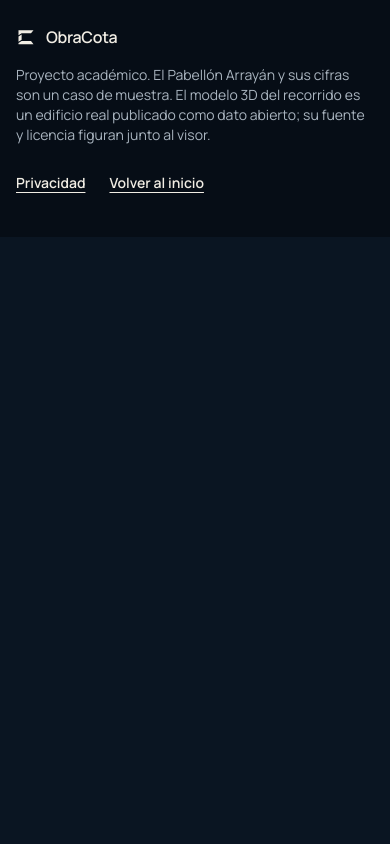
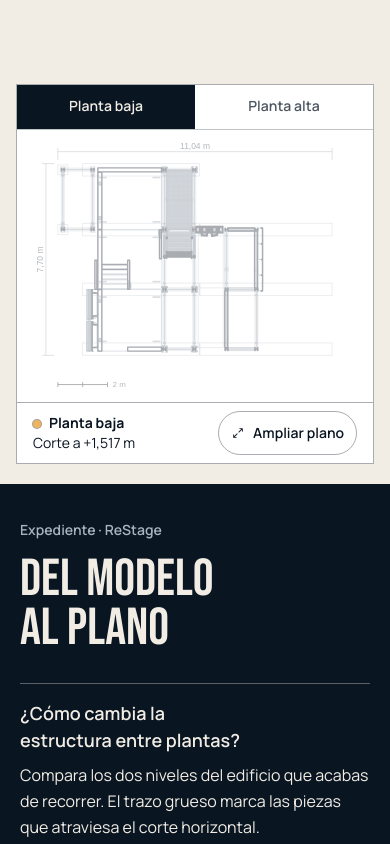
Before and after one commit to Dvanielx03/ObraCota, a Next.js app in the folder landing/: page / in a window 390 px wide. Shown: the part 8700-9544 px from the top of the page. Before the commit the page ends 8937 px from the top, so only its background shows below. Built offline with nearby package versions, Linux system fonts and the light colour scheme; no server answers.

Commit message:
feat: :sparkles: AddDossierSection

```diff
--- /dev/null
+++ b/landing/src/components/sections/expediente.tsx
@@ -0,0 +1,93 @@
+"use client";
+
+import Image from "next/image";
+import { useRef, useState } from "react";
+import { ArrowsOutSimple, X } from "@phosphor-icons/react/dist/ssr";
+import { gsap, MOVIMIENTO_OK, useGSAP } from "@/lib/gsap";
+import { FUENTE_MODELO } from "@/lib/modelo/fuente";
+
+const plantas = [
+  { nombre: "Planta baja", archivo: "/modelos/restage-planta-baja.svg", cota: "+1,517 m" },
+  { nombre: "Planta alta", archivo: "/modelos/restage-planta-alta.svg", cota: "+3,947 m" },
+] as const;
+
+function Dibujo({ indice, decorativo = false }: { indice: number; decorativo?: boolean }) {
+  const planta = plantas[indice];
+  return <Image src={planta.archivo} alt={decorativo ? "" : `${planta.nombre} de ReStage. Corte horizontal de la estructura y los cerramientos.`}
+    width={640} height={492} unoptimized className="block h-full w-full object-contain" />;
+}
+
+export function Expediente() {
+  const raiz = useRef<HTMLElement>(null);
+  const dialogo = useRef<HTMLDialogElement>(null);
+  const [indice, seleccionar] = useState(0);
+  const [zoom, ampliar] = useState(false);
+  const planta = plantas[indice];
+  useGSAP(() => {
+    const mm = gsap.matchMedia();
+    mm.add(MOVIMIENTO_OK, () => {
+      const figura = raiz.current!.querySelector("figure")!;
+      gsap.fromTo("[data-corte]", { clipPath: "inset(0 100% 0 0)" }, {
+        clipPath: "inset(0 0% 0 0)", ease: "none",
+        scrollTrigger: { trigger: figura, start: "top 92%", end: "center 54%", scrub: true },
+      });
+    });
+    return () => mm.revert();
+  }, { scope: raiz });
+
+  return (
+    <section id="expediente" ref={raiz} aria-labelledby="titulo-expediente" className="on-bone bg-ink text-bone ancho:bg-bone ancho:text-ink">
+      <div className="mx-auto grid max-w-[1440px] items-center ancho:grid-cols-12 ancho:gap-x-[clamp(1rem,1.8vw,2rem)] ancho:px-[clamp(2rem,4vw,3rem)] ancho:py-[clamp(5.5rem,12svh,9rem)]">
+        <div className="order-2 px-5 py-9 ancho:order-1 ancho:col-span-5 ancho:p-0">
+          <p className="mb-4 text-sm font-semibold text-mist ancho:text-slate">Expediente · ReStage</p>
+          <h2 id="titulo-expediente" className="font-display text-[clamp(3.25rem,min(13vw,10svh),5.5rem)] leading-[0.94] ancho:text-[clamp(3rem,min(6.4vw,12svh),5.6rem)]">
+            Del modelo<br /> al plano
+          </h2>
+          <div className="mt-[clamp(1.25rem,3.5svh,2.75rem)] border-t border-current/35 pt-4">
+            <h3 className="text-[clamp(1.125rem,1.7vw,1.45rem)] font-semibold">¿Cómo cambia la estructura entre plantas?</h3>
+            <p className="mt-2 max-w-[38ch] leading-relaxed">Compara los dos niveles del edificio que acabas de recorrer. El trazo grueso marca las piezas que atraviesa el corte horizontal.</p>
+            <p className="mt-4 text-sm text-mist ancho:text-slate">Modelo de origen · IFC4</p>
+            <a href={FUENTE_MODELO.url} className="inline-flex min-h-11 items-center break-all font-semibold underline underline-offset-4">Restage_IP_ALL_MULTI_001.ifc</a>
+          </div>
+        </div>
+
+        <figure className="order-1 min-w-0 bg-bone px-4 pb-5 pt-[clamp(5rem,11svh,7rem)] text-ink ancho:order-2 ancho:col-start-7 ancho:col-end-13 ancho:p-0">
+          <div className="border border-ink/35 bg-paper">
+            <div role="group" aria-label="Nivel del plano" className="flex border-b border-ink/25">
+              {plantas.map((p, i) => (
+                <button key={p.archivo} type="button" aria-pressed={indice === i} onClick={() => seleccionar(i)}
+                  className="min-h-11 flex-1 border-b-2 border-transparent text-sm font-semibold text-slate aria-pressed:bg-ink aria-pressed:text-bone">{p.nombre}</button>
+              ))}
+            </div>
+            <div className="relative mx-auto aspect-[1.31] w-full max-w-[min(100%,78svh)]">
+              <div className="absolute inset-0 opacity-35"><Dibujo indice={indice} /></div>
+              <div data-corte aria-hidden="true" className="absolute inset-0"><Dibujo indice={indice} decorativo /></div>
+            </div>
+          </div>
+          <figcaption className="flex items-center justify-between gap-2 border border-t-0 border-ink/35 bg-paper px-4 py-2 text-sm">
+            <span aria-live="polite"><b><span aria-hidden="true" className="mr-2 inline-block size-2 rounded-full bg-amber ring-1 ring-ink/40" />{planta.nombre}</b><br />Corte a {planta.cota}</span>
+            <button type="button" aria-haspopup="dialog" onClick={() => dialogo.current?.showModal()}
+              className="inline-flex min-h-11 items-center gap-2 rounded-full border border-ink/35 px-3 font-semibold hover:bg-bone">
+              <ArrowsOutSimple aria-hidden="true" /> Ampliar plano
+            </button>
+          </figcaption>
+        </figure>
+      </div>
+      <dialog onClose={() => ampliar(false)} ref={dialogo} aria-labelledby="titulo-plano" className="fixed inset-0 m-auto max-h-[94dvh] w-[min(94vw,55rem)] overflow-auto border border-ink/30 bg-paper p-4 text-ink backdrop:bg-ink/85" data-lenis-prevent>
+        <div className="flex items-center justify-between gap-3 border-b border-ink/30 pb-2">
+          <h3 id="titulo-plano" className="font-display text-3xl">ReStage · {planta.nombre}</h3>
+          <button type="button" onClick={() => dialogo.current?.close()} className="inline-flex min-h-11 items-center gap-2 px-3"><X aria-hidden="true" />Cerrar</button>
+        </div>
+        <div className="my-2 flex items-center justify-between text-sm">
+          <span>Cotas de extensión · metros</span>
+          <button type="button" aria-pressed={zoom} onClick={() => ampliar(!zoom)} className="min-h-11 px-3 underline underline-offset-4">{zoom ? "Ajustar a la vista" : "Zoom ×2"}</button>
+        </div>
+        <div className="max-h-[62dvh] overflow-auto" role="region" aria-label="Área del plano" tabIndex={0}>
+          <div className={zoom ? "w-[200%]" : "w-full"}><Dibujo indice={indice} /></div>
+        </div>
+        <p className="border-t border-ink/30 pt-3 text-sm">Vista derivada por ObraCota del modelo del recorrido. Corte a {planta.cota}, a 1,20 m sobre la base del nivel. Se muestran estructura y cerramientos.</p>
+        <p className="mt-2 text-sm">{FUENTE_MODELO.autores}. <a className="underline" href={FUENTE_MODELO.url}>Modelo ReStage</a> · <a className="underline" href={FUENTE_MODELO.urlLicencia}>{FUENTE_MODELO.licencia}</a>.</p>
+      </dialog>
+    </section>
+  );
+}
```
